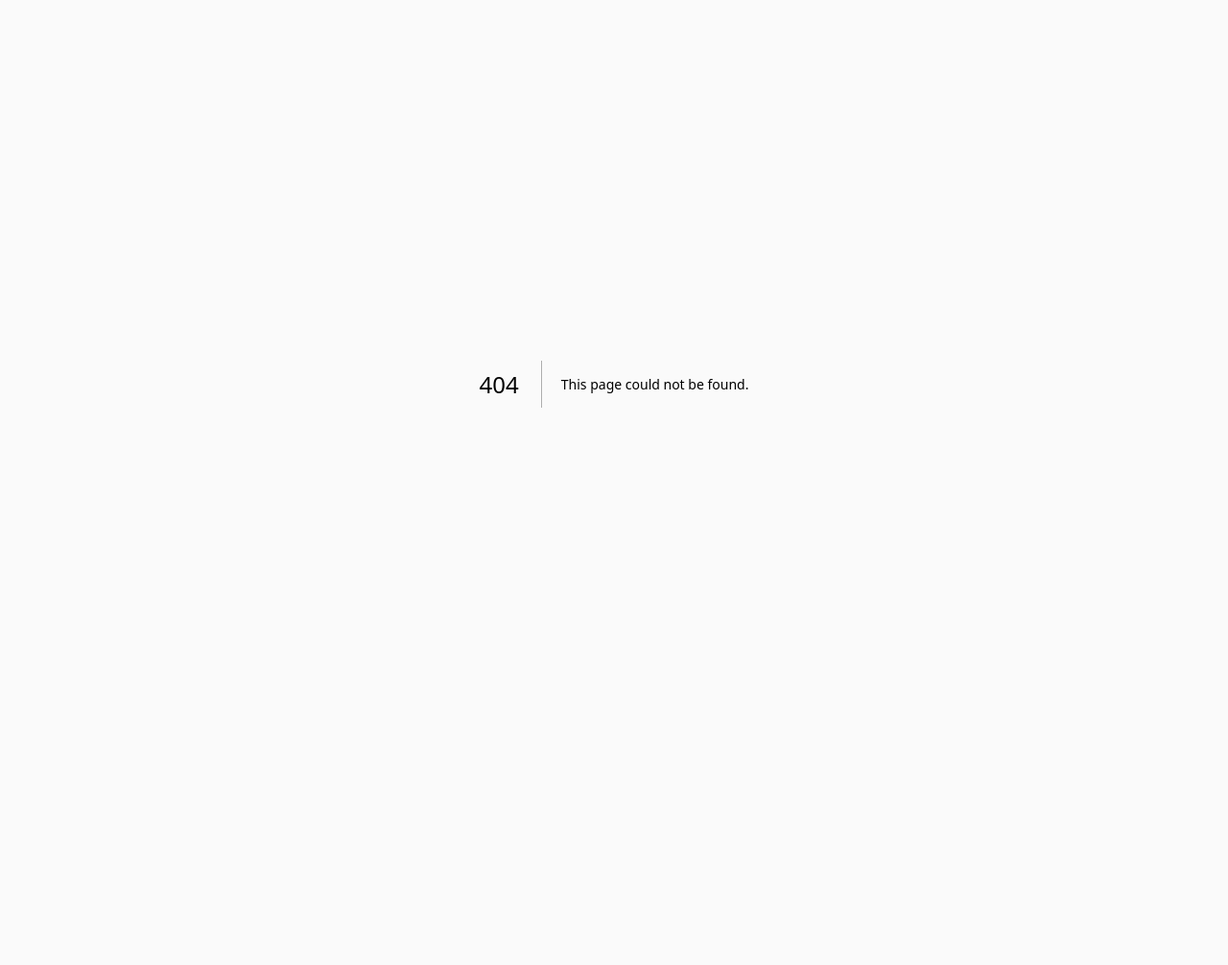
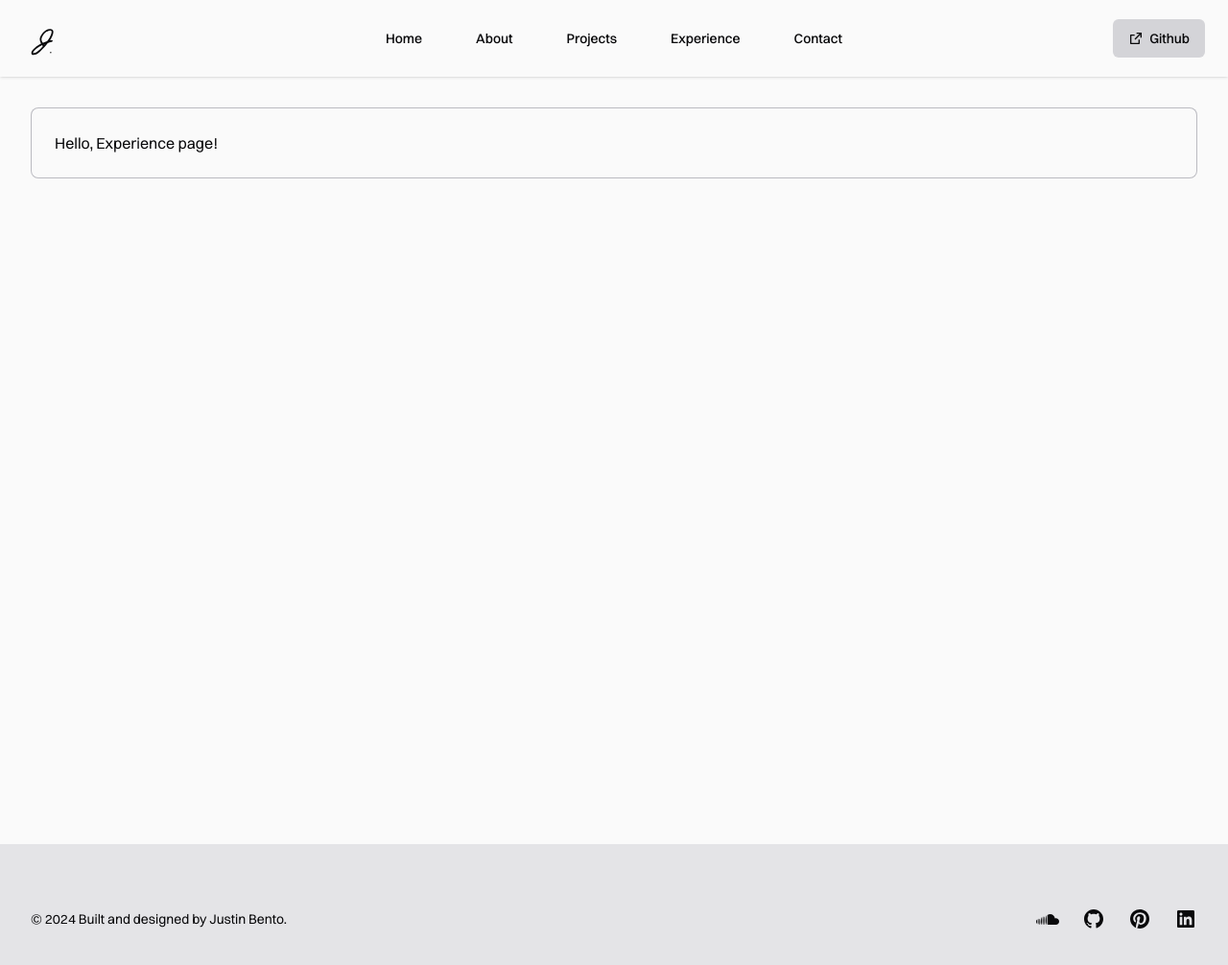
Before and after one commit to Justin-Bento/portfolio, a Next.js app: page /experience in a window 1280 px wide. Before the commit this address had no page. Shown: the top 1006 px of the page at 96% size. Before the commit the page ends 800 px from the top, so only its background shows below. Built offline with nearby package versions, Linux system fonts and the light colour scheme.

Commit message:
Created a new dynamic route called "experience" added default page the UI.

```diff
--- /dev/null
+++ b/app/(frontend)/experience/page.tsx
@@ -0,0 +1,18 @@
+import React from "react";
+import Navigation from "@/components/Header";
+import Footer from "@/components/Footer";
+import { Card } from "@/components/ui/card";
+
+export default function page() {
+  return (
+    <>
+      <Navigation />
+      <main className="min-h-dvh container mx-auto p-8">
+        <Card className="p-6">
+          <h1>Hello, Experience page!</h1>
+        </Card>
+      </main>
+      <Footer />
+    </>
+  );
+}
```
